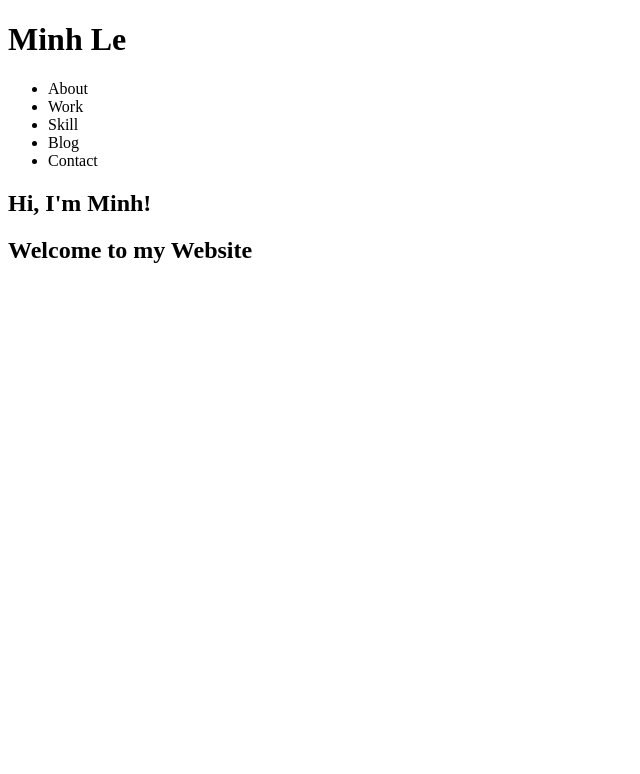
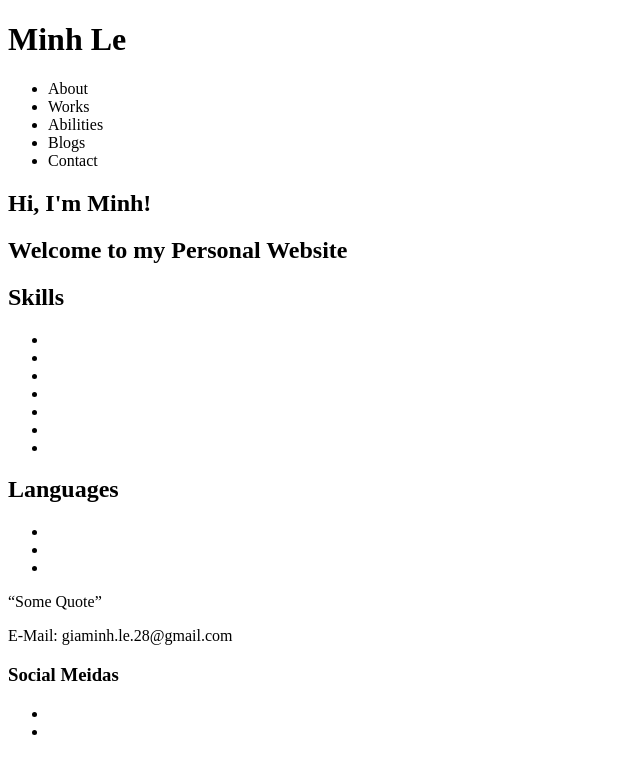
Before and after one commit to giaminh2801/personal_website, a plain HTML site: page index.html in a window 1280 px wide. Shown: the whole page, without its empty margins (0-640 px from the left). Drawn offline with Linux system fonts and the light colour scheme.

Commit message:
add some stuffs to index.html

```diff
--- a/index.html
+++ b/index.html
@@ -12,9 +12,9 @@
             <nav id="main-nav">
                 <ul>
                     <li>About</li>
-                    <li>Work</li>
-                    <li>Skill</li>
-                    <li>Blog</li>
+                    <li>Works</li>
+                    <li>Abilities</li>
+                    <li>Blogs</li>
                     <li>Contact</li>
                 </ul>
             </nav>
@@ -24,17 +24,45 @@
         <div class="overlay">
             <div class="container">
                 <h1>Hi, I'm Minh!</h1>
-                <h1>Welcome to my Website</h1>
+                <h1>Welcome to my Personal Website</h1>
             </div>
         </div>
     </section>
     <div class="container" id="main">
-        <section class="aobut"></section>
-        <section class="work"></section>
-        <section class="skill"></section>
-        <section class="blog"></section>
-        <section class="contact"></section>
+        <section id="about"></section>
+        <section id="works"></section>
+        <section id="abilities">
+            <div class="skills">
+                <h2>Skills</h2>
+                <ul>
+                    <li><!--HTML(5)--></li>
+                    <li><!--CSS(3)--></li>
+                    <li><!--JavaScript--></li>
+                    <li><!--Python--></li>
+                    <li><!--Tailwind CSS--></li>
+                    <li><!--C++--></li>
+                    <li><!--Java--></li>
+                </ul>
+            </div>
+            <div class="languages">
+                <h2>Languages</h2>
+                <ul>
+                    <li><!--Vietnamese (mother tongue)--></li>
+                    <li><!--English (daily use)--></li>
+                    <li><!--German (study in Germany)--></li>
+                </ul>
+            </div>
+        </section>
+        <section id="blog"></section>
+        <section id="contact">
+            <q>Some Quote</q>
+            <p><span>E-Mail: </span>giaminh.le.28@gmail.com</p>
+            <h3>Social Meidas</h3>
+            <ul class="li-social-media">
+                <li><!--Facebook--></li>
+                <li><!--Instagram--></li>
+            </ul>
+        </section>
     </div>
-    <footer></footer>
 </body>
 </html>
```
